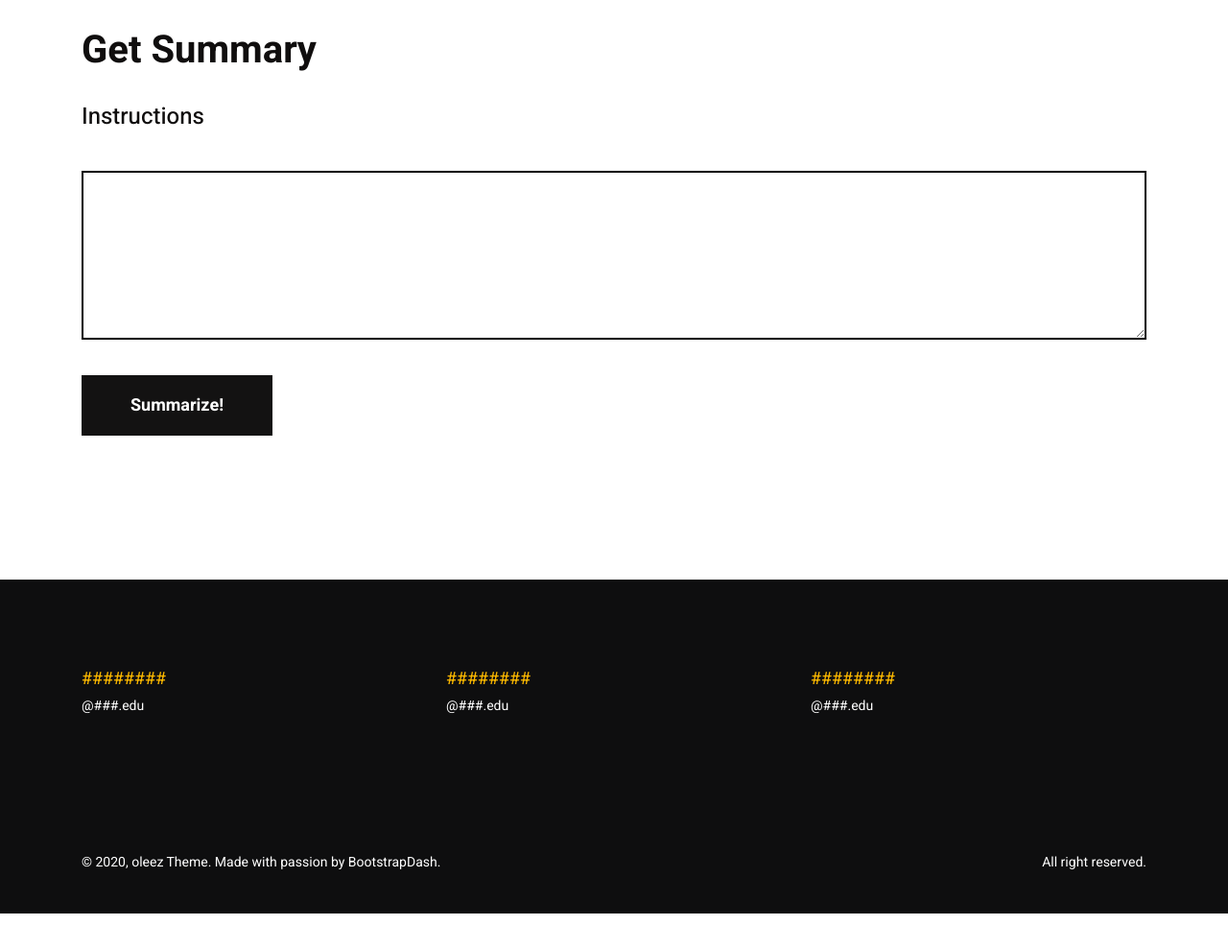
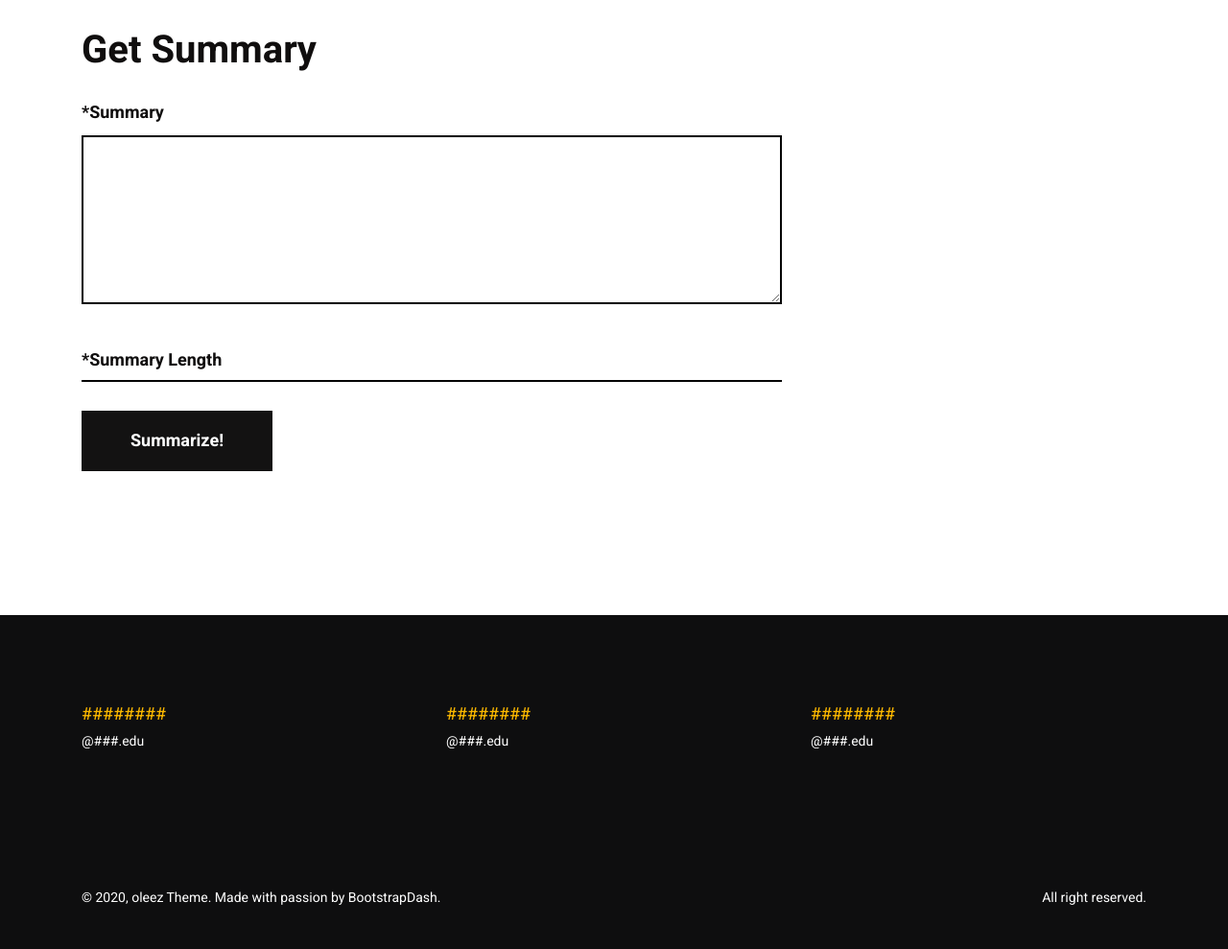
Before and after one commit to miggytrinidad/summarizer, a Flask app: page /summary in a window 1280 px wide. Shown: the part 120-1109 px from the top of the page at 96% size. Before the commit the page ends 1072 px from the top, so only its background shows below. Run offline with Flask 2, Linux system fonts and the light colour scheme; some libraries are stand-ins or nearby versions.

Commit message:
Added Summary Length

```diff
--- a/app.py
+++ b/app.py
@@ -28,20 +28,21 @@ def summary():
 def summarized():
     if request.method == 'POST':
         user_input = request.form['user_input']
-
+        summary_length = request.form['summary_length']
 
         #LSA_Summary
-        lsa_summary = summarizers.lsa_summary(user_input, num_sentences_out = 10)
+        lsa_summary = summarizers.lsa_summary(user_input, num_sentences_out = summary_length)
 
         #luhn_summary
-        luhn_summary = summarizers.luhn_summary(user_input, num_sentences_out = 10)
+        luhn_summary = summarizers.luhn_summary(user_input, num_sentences_out = summary_length)
 
         #LEX_Summary
-        lex_summary = summarizers.lex_summary(user_input, num_sentences_out = 10)
+        lex_summary = summarizers.lex_summary(user_input, num_sentences_out = summary_length)
 
 
         #RESULTS
         sum_result =  {"user_input": user_input,
+                        "summary_length": summary_length,
                         "rouge": False,
                         "summaries": {
                             "BertSum": "Bert Sum",
--- a/templates/summarize.html
+++ b/templates/summarize.html
@@ -5,22 +5,30 @@
             {% if results %}
             <div class = "col-lg-6">
             {% else %}
-            <div class = "col-lg-12">
+            <div class = "col-lg-8">
             {% endif %}
                 <div class = "sticky-top" style="background-color: white">
                     <h1 class="oleez-page-title wow fadeInUp">Get Summary</h1>
-                    <p class="oleez-page-header-content wow fadeInUp">Instructions</p>
+                    <!-- <p class="oleez-page-header-content wow fadeInUp">Instructions</p> -->
                     <form action="/summarize" method="POST" class="oleez-contact-form">
                         <div class="form-group">
-                            <!-- <label for="message">*Input</label> -->
+                            <label for="Summary">*Summary</label>
                             <textarea name ="user_input" id="user_input" rows="7" class="oleez-textarea" required>{% if results %}{{results["user_input"]}}{% endif %}</textarea>
                         </div>
+
+                        <div class="form-group">
+                            <input type="number" class="oleez-input" id="summary_length" name="summary_length" value = "{% if results %}{{results['summary_length']}}{% endif %}" required />
+                            <label for="summary_length">*Summary Length</label>
+                        </div>
+
                         <button type="submit" class="btn btn-submit" style="margin-bottom: 30px">Summarize!</button>
                     </form>
                 </div>
             </div>
+            <!-- <div class = "col-lg-4">
+                Instructionsss
+            </div> -->
             <div class ="col-lg-6">
-
             <section class="oleez-about-features">
                 {% if results %}
                 {% for model, summary in results["summaries"].items() %}
```
